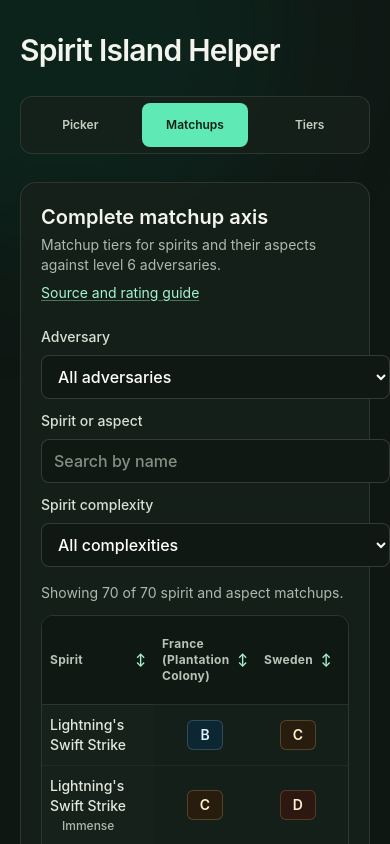
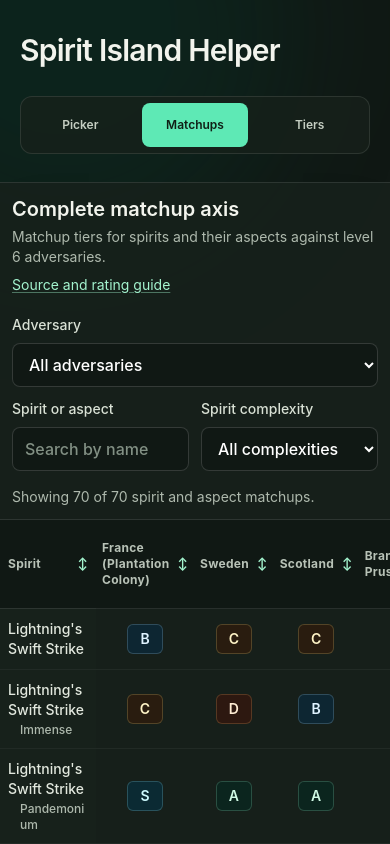
Before and after one commit to RudoBrus/SpiritIslandHelper, a React (Vite) app: page / in a window 390 px wide. Both pictures are taken after a click on the button "Matchups". Shown: the top 844 px of the page. Built offline with nearby package versions, Linux system fonts and the light colour scheme.

Commit message:
Refactor MatchupAxis styles for improved layout and responsiveness

```diff
--- a/src/App.tsx
+++ b/src/App.tsx
@@ -623,7 +623,13 @@
           )}
         </div>
 
-        <div className={activeView === 'axis' ? '' : 'hidden'}>
+        <div
+          className={
+            activeView === 'axis'
+              ? '-mx-5 w-[calc(100%+2.5rem)] sm:mx-0 sm:w-full'
+              : 'hidden'
+          }
+        >
           <MatchupAxis />
         </div>
 
--- a/src/features/matchups/MatchupAxis.tsx
+++ b/src/features/matchups/MatchupAxis.tsx
@@ -132,7 +132,7 @@
   return (
     <section
       aria-labelledby="matchup-axis-title"
-      className="rounded-2xl border border-white/10 bg-[#17211b]/90 p-5 shadow-2xl shadow-black/10 sm:p-7"
+      className="rounded-none border-y border-white/10 bg-[#17211b]/90 p-3 shadow-2xl shadow-black/10 sm:rounded-2xl sm:border sm:p-7"
     >
       <div className="flex flex-col gap-2 sm:flex-row sm:items-end sm:justify-between">
         <div>
@@ -154,8 +154,8 @@
         </a>
       </div>
 
-      <div className="mt-6 grid gap-3 sm:grid-cols-3">
-        <label className="flex flex-col gap-2 text-sm font-medium text-[#d9e1d5]">
+      <div className="mt-5 grid grid-cols-2 gap-3 sm:mt-6 sm:grid-cols-3">
+        <label className="col-span-2 flex flex-col gap-2 text-sm font-medium text-[#d9e1d5] sm:col-span-1">
           Adversary
           <select
             value={selectedAdversaryId}
@@ -210,24 +210,30 @@
       </p>
 
       <div
-        className="mt-3 overflow-x-auto rounded-xl border border-white/10"
+        className="-mx-3 mt-3 overflow-x-auto border-y border-white/10 sm:mx-0 sm:rounded-xl sm:border"
         tabIndex={0}
         role="region"
         aria-label="Scrollable matchup table"
       >
-        <table className="w-full min-w-[48rem] border-collapse text-left text-sm">
+        <table
+          className={`w-full border-collapse text-left text-sm ${
+            visibleAdversaries.length > 1
+              ? 'min-w-[40rem] sm:min-w-[48rem]'
+              : 'min-w-full sm:min-w-[48rem]'
+          }`}
+        >
           <thead className="bg-[#101814] text-xs uppercase tracking-wide text-[#b8c2b7]">
             <tr>
               {renderSortHeader(
                 'spirit',
                 'Spirit',
-                'sticky left-0 z-10 w-28 min-w-28 max-w-28 border-b border-white/10 bg-[#101814] px-2 py-3 sm:w-56 sm:min-w-56 sm:max-w-none sm:px-3',
+                'sticky left-0 z-10 w-24 min-w-24 max-w-24 border-b border-white/10 bg-[#101814] px-2 py-3 sm:w-56 sm:min-w-56 sm:max-w-none sm:px-3',
               )}
               {visibleAdversaries.map((adversary) =>
                 renderSortHeader(
                     adversary.id,
                     adversary.name,
-                    'min-w-20 border-b border-white/10 px-2 py-3 sm:min-w-28 sm:px-3',
+                    'min-w-16 border-b border-white/10 px-1.5 py-3 sm:min-w-28 sm:px-3',
                     adversary.id,
                   ),
               )}
@@ -241,7 +247,7 @@
               >
                 <th
                   scope="row"
-                  className="sticky left-0 z-10 w-28 min-w-28 max-w-28 break-words bg-[#17211b] px-2 py-2.5 font-medium text-[#e2e8de] sm:w-56 sm:min-w-56 sm:max-w-none sm:px-3"
+                  className="sticky left-0 z-10 w-24 min-w-24 max-w-24 break-words bg-[#17211b] px-2 py-2.5 font-medium text-[#e2e8de] sm:w-56 sm:min-w-56 sm:max-w-none sm:px-3"
                 >
                   <span className="block">{row.spiritName}</span>
                   {row.name && (
@@ -256,7 +262,7 @@
                   return (
                     <td
                       key={adversary.id}
-                      className="px-1.5 py-2 text-center sm:px-3"
+                      className="px-1 py-2 text-center sm:px-3"
                       title={
                         tier
                           ? `Tier ${tier}${tier.endsWith('*') ? ' — asterisk marker' : ''}`
```
